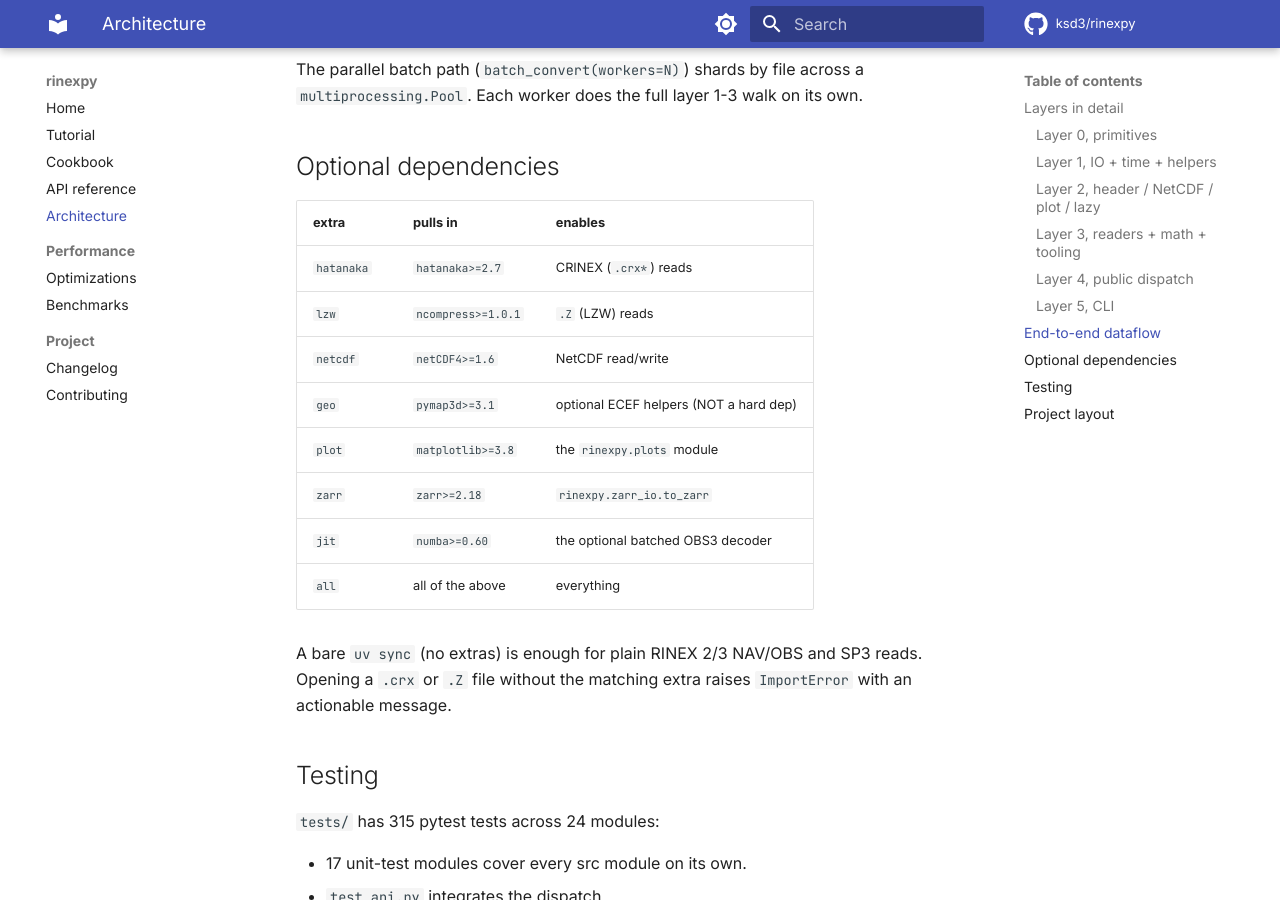
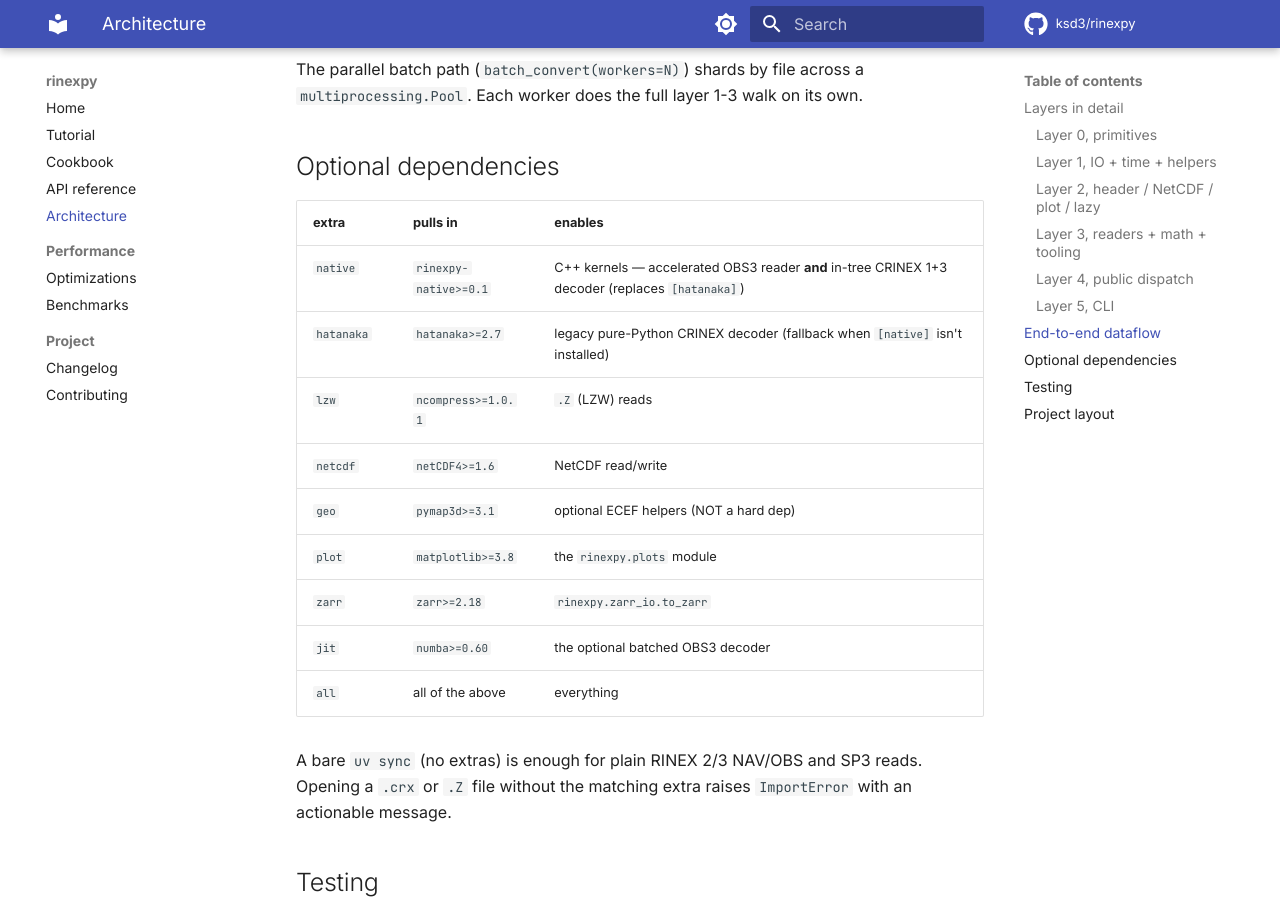
Before and after one commit to ksd3/rinexpy, an MkDocs documentation site: the page built from docs/ARCHITECTURE.md, in a window 1280 px wide and 900 px high, scrolled down 4029 px. Built offline with MkDocs 1.6.1 and Material for MkDocs 9.7.7, drawn with Linux system fonts in a browser that asks for light colours; comment, search, counter and statistics services are not loaded.

Commit message:
docs+_io: promote [native] as the primary CRINEX install path
The in-tree decoder now handles both CRINEX 1 (with RINEX 2 OBS) and
CRINEX 3 (with RINEX 3 OBS) byte-for-byte against the reference
hatanaka tool. The legacy `[hatanaka]` extra remains supported as a
pure-Python fallback for users who can't install the C++ extension,
but it's no longer the recommended path.

Changes:

- pyproject.toml: drop hatanaka from the `[all]` aggregate extra and
  add a comment explaining the `[native]` -> `[hatanaka]` preference
  order. `[hatanaka]` stays as a named optional extra for backwards
  compat (and is what the dev tests still install).
- src/rinexpy/_io.py: error message points users at `[native]` first.
- README.md: install commands and compatibility section updated.
- docs/ARCHITECTURE.md: extras table calls out `[native]` as the
  CRINEX path; `[hatanaka]` retains its row as the legacy fallback.

Full test suite: 783 passed.

```diff
--- a/docs/ARCHITECTURE.md
+++ b/docs/ARCHITECTURE.md
@@ -137,7 +137,8 @@ walk on its own.
 
 | extra | pulls in | enables |
 |---|---|---|
-| `hatanaka` | `hatanaka>=2.7` | CRINEX (`.crx*`) reads |
+| `native` | `rinexpy-native>=0.1` | C++ kernels — accelerated OBS3 reader **and** in-tree CRINEX 1+3 decoder (replaces `[hatanaka]`) |
+| `hatanaka` | `hatanaka>=2.7` | legacy pure-Python CRINEX decoder (fallback when `[native]` isn't installed) |
 | `lzw` | `ncompress>=1.0.1` | `.Z` (LZW) reads |
 | `netcdf` | `netCDF4>=1.6` | NetCDF read/write |
 | `geo` | `pymap3d>=3.1` | optional ECEF helpers (NOT a hard dep) |
```
Also changed, not shown: README.md (+5 -2 lines), pyproject.toml (+6 -1 lines), 1 other file.
